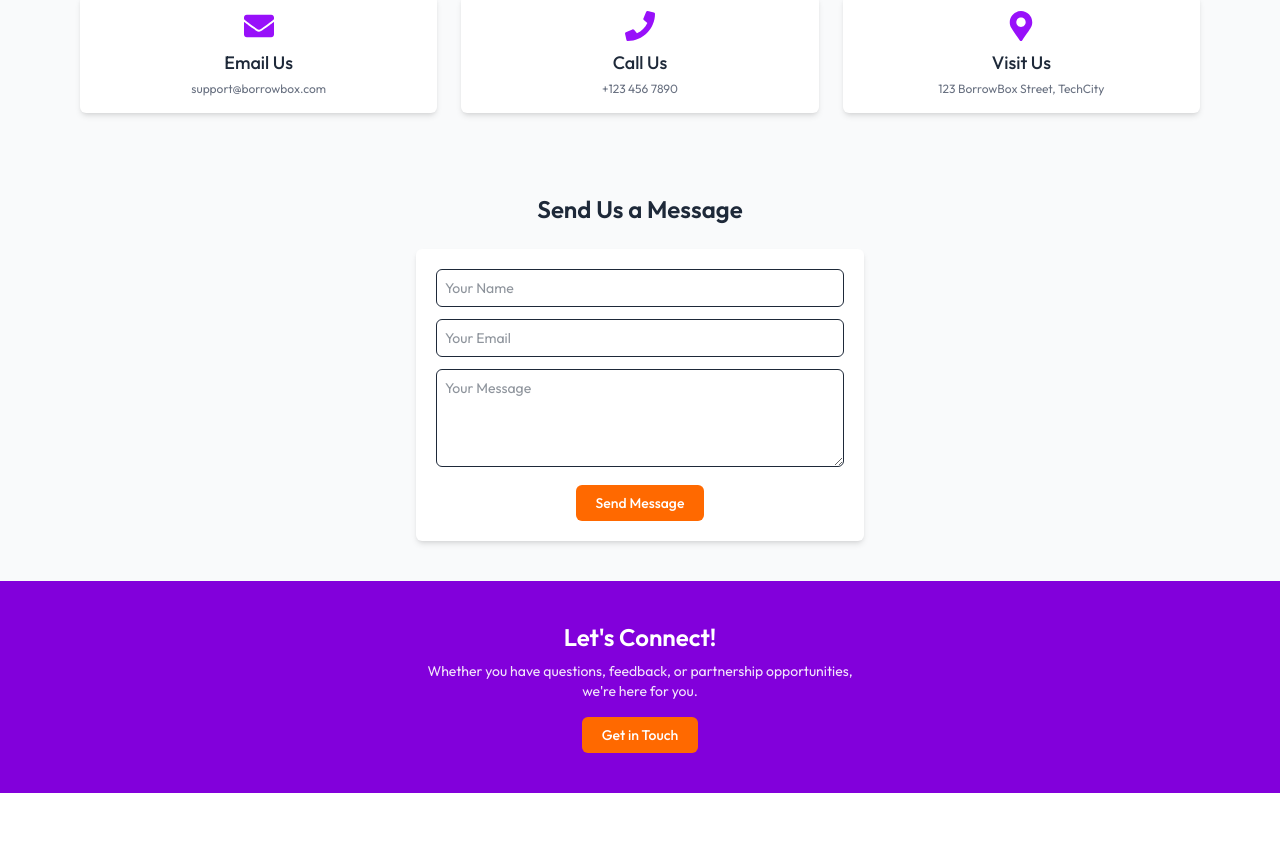
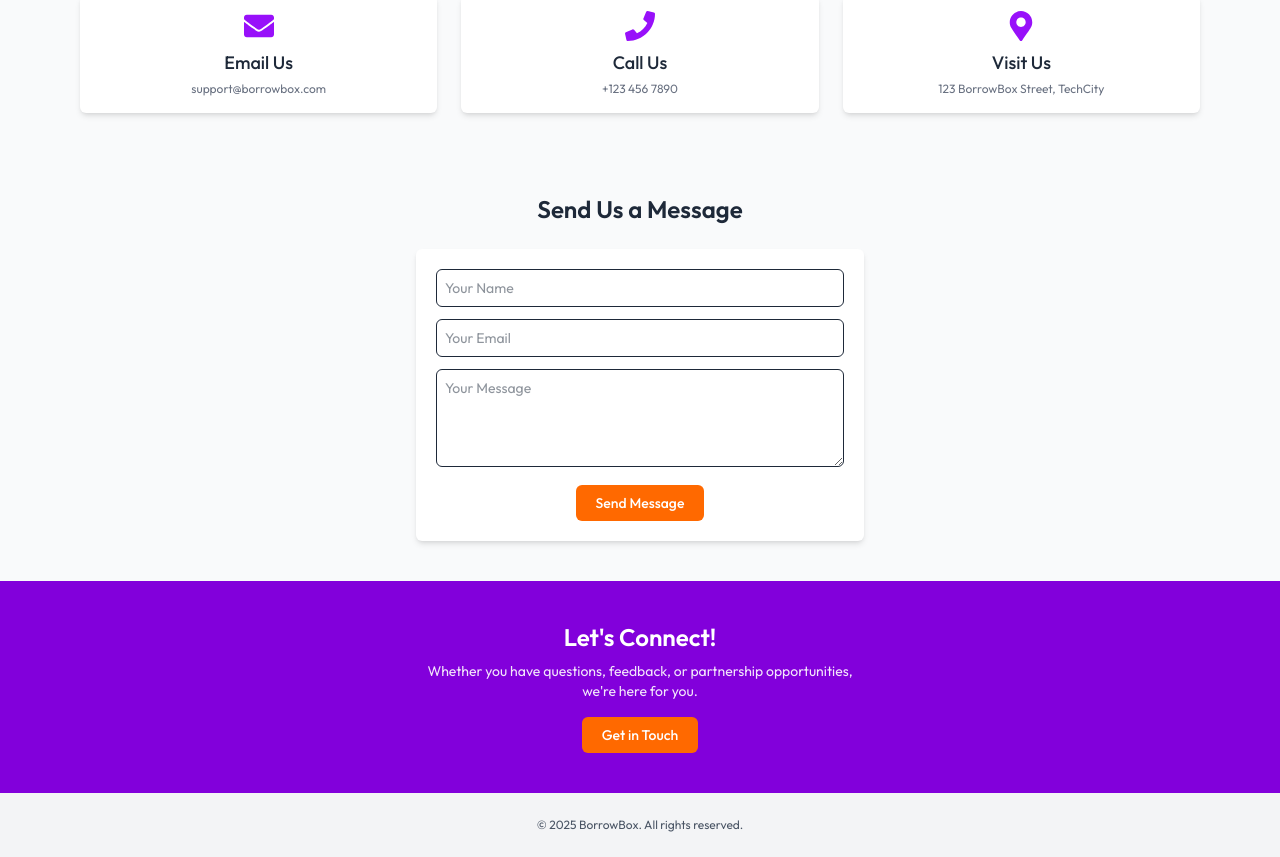
Before and after one commit to sashwatt/frontend-web, a React (Vite) app: page /contact in a window 1280 px wide. Shown: the part 333-1190 px from the top of the page. Before the commit the page ends 1126 px from the top, so only its background shows below. Built offline with nearby package versions, Linux system fonts and the light colour scheme.

Commit message:
footer issue in contact page fixed

```diff
--- a/src/components/public/Contact.jsx
+++ b/src/components/public/Contact.jsx
@@ -116,9 +116,9 @@ const Contact = () => {
       </motion.section>
 
       {/* Footer */}
-      {/* <section className="py-6 bg-gray-100 text-center">
+      <section className="py-6 bg-gray-100 text-center">
         <p className="text-xs text-gray-600">© 2025 BorrowBox. All rights reserved.</p>
-      </section> */}
+      </section>
     </motion.div>
   );
 };
```
